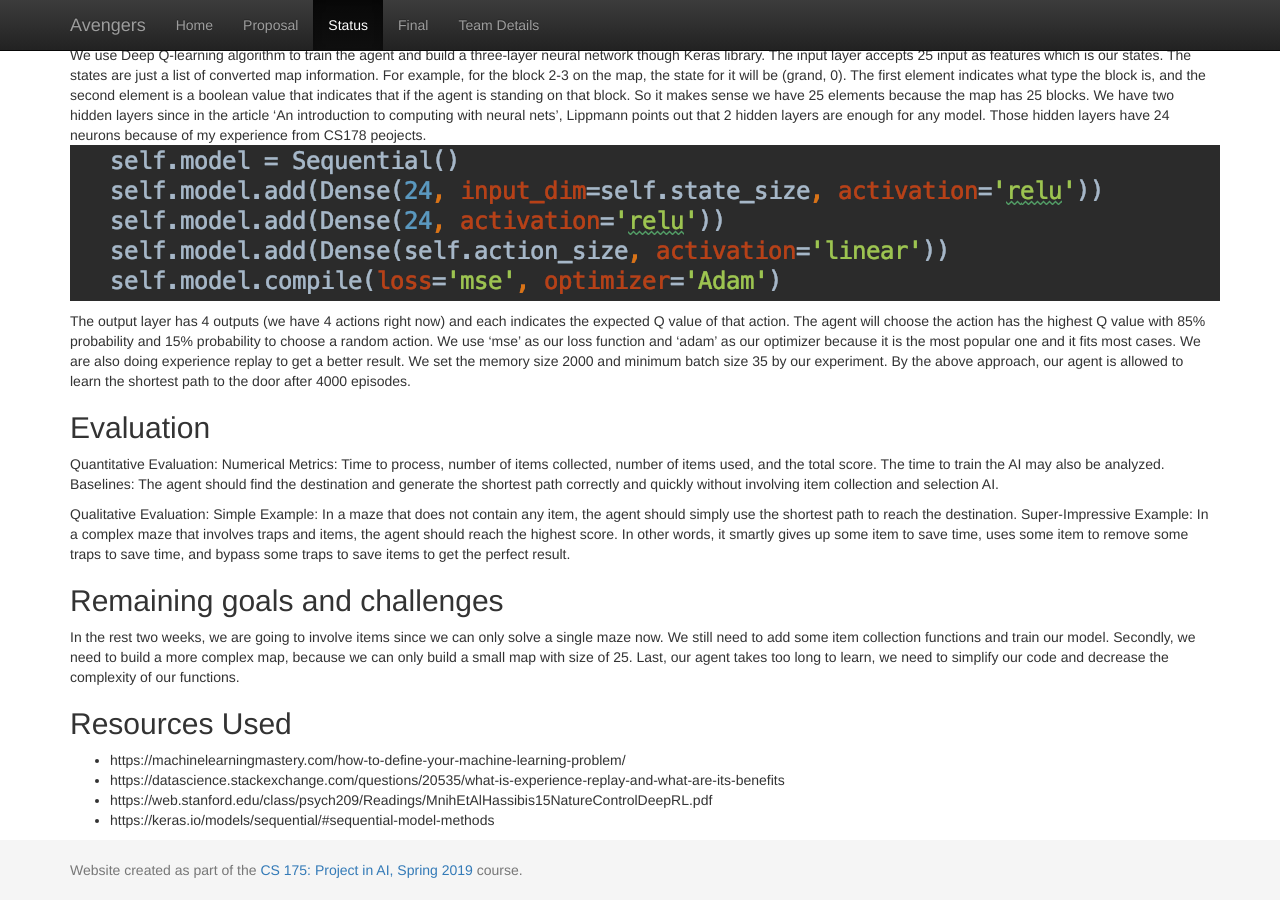
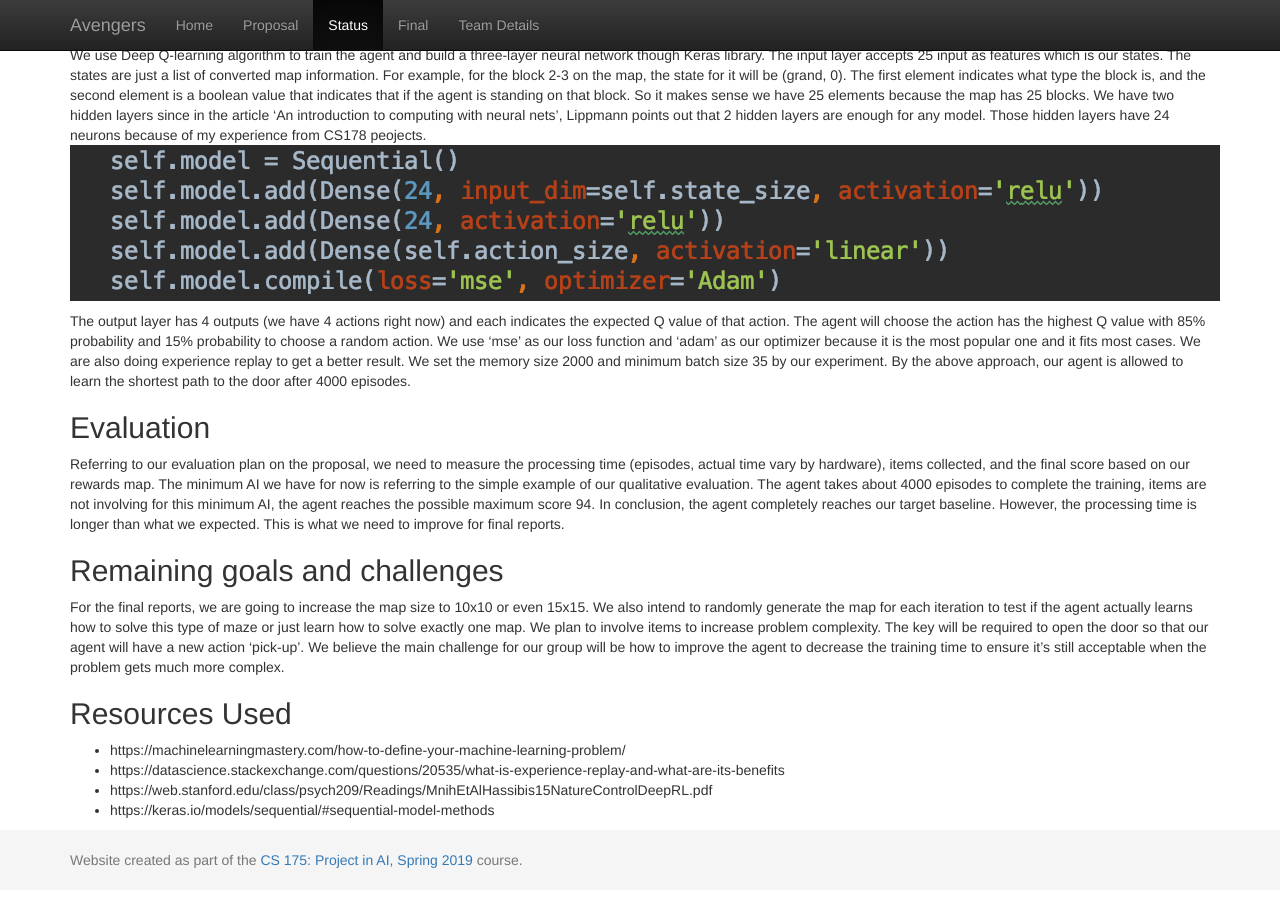
Before and after one commit to kexuejia911/Avengers, a Jekyll site: the page built from docs/status.md, in a window 1280 px wide and 900 px high, scrolled down 1232 px. Built offline with Jekyll 4.4.1, drawn with Linux system fonts in a browser that asks for light colours.

Commit message:
Update status.md

```diff
--- a/docs/status.md
+++ b/docs/status.md
@@ -20,17 +20,11 @@ The output layer has 4 outputs (we have 4 actions right now) and each indicates
 
 ## Evaluation
 
-Quantitative Evaluation:
-Numerical Metrics: Time to process, number of items collected, number of items used, and the total score. The time to train the AI may also be analyzed.
-Baselines: The agent should find the destination and generate the shortest path correctly and quickly without involving item collection and selection AI.
-
-Qualitative Evaluation:
-Simple Example: In a maze that does not contain any item, the agent should simply use the shortest path to reach the destination.
-Super-Impressive Example: In a complex maze that involves traps and items, the agent should reach the highest score. In other words, it smartly gives up some item to save time, uses some item to remove some traps to save time, and bypass some traps to save items to get the perfect result.
+Referring to our evaluation plan on the proposal, we need to measure the processing time (episodes, actual time vary by hardware), items collected, and the final score based on our rewards map. The minimum AI we have for now is referring to the simple example of our qualitative evaluation. The agent takes about 4000 episodes to complete the training, items are not involving for this minimum AI, the agent reaches the possible maximum score 94. In conclusion, the agent completely reaches our target baseline. However, the processing time is longer than what we expected. This is what we need to improve for final reports.
 
 ## Remaining goals and challenges
 
-In the rest two weeks, we are going to involve items since we can only solve a single maze now. We still need to add some item collection functions and train our model. Secondly, we need to build a more complex map, because we can only build a small map with size of 25. Last, our agent takes too long to learn, we need to simplify our code and decrease the complexity of our functions.
+For the final reports, we are going to increase the map size to 10x10 or even 15x15. We also intend to randomly generate the map for each iteration to test if the agent actually learns how to solve this type of maze or just learn how to solve exactly one map. We plan to involve items to increase problem complexity. The key will be required to open the door so that our agent will have a new action ‘pick-up’. We believe the main challenge for our group will be how to improve the agent to decrease the training time to ensure it’s still acceptable when the problem gets much more complex.
 
 ## Resources Used
 - https://machinelearningmastery.com/how-to-define-your-machine-learning-problem/
```
